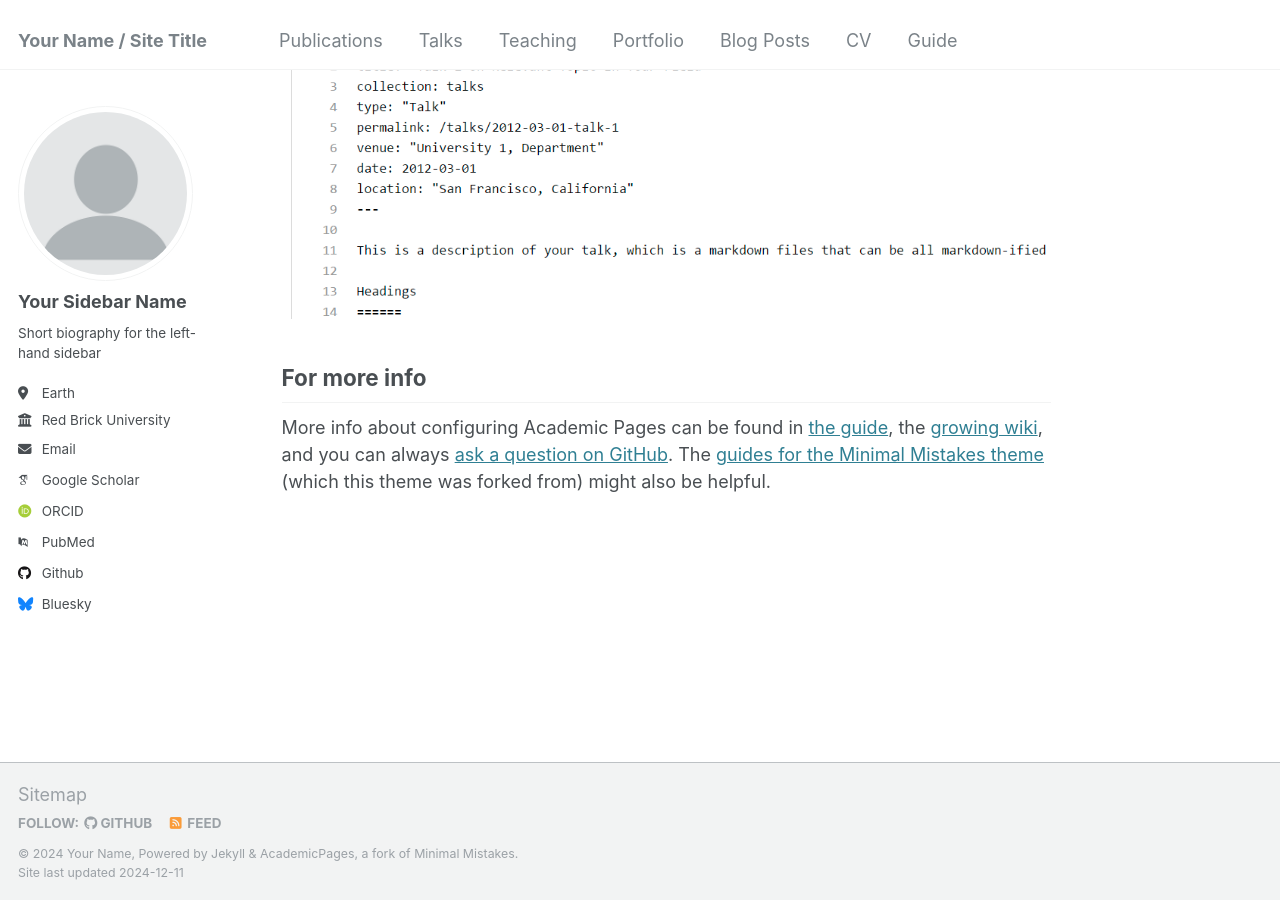
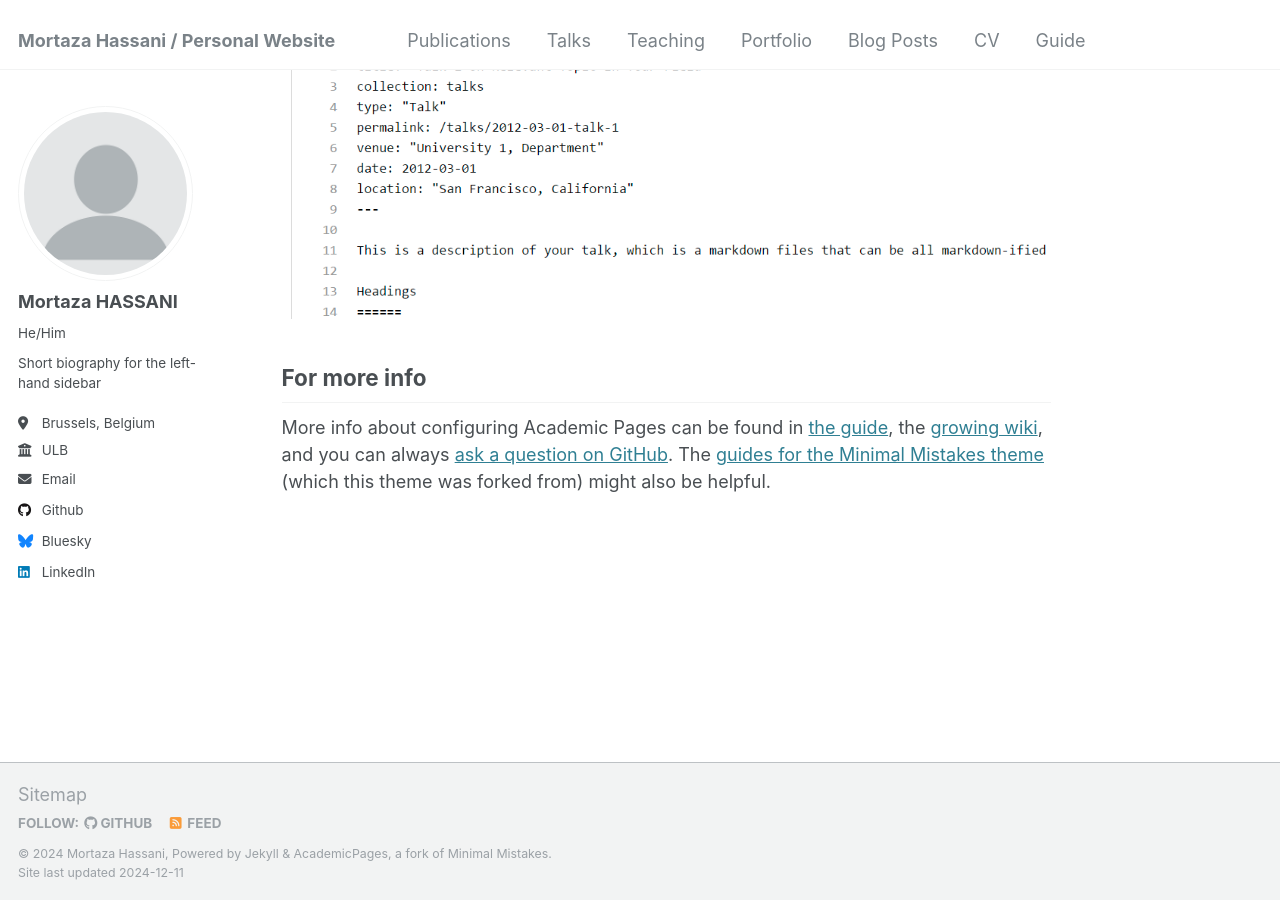
Before and after one commit to MortazaHassani/MortazaHassani.github.io, a Jekyll site: the page built from _pages/about.md, in a window 1280 px wide and 900 px high, scrolled down 2643 px. Built offline with Jekyll 4.4.1, drawn with Linux system fonts in a browser that asks for light colours; some web fonts are replaced.

Commit message:
First init

```diff
--- a/_config.yml
+++ b/_config.yml
@@ -8,13 +8,13 @@
 
 # Basic Site Settings
 locale                   : "en-US"
-title                    : "Your Name / Site Title"
+title                    : "Mortaza Hassani / Personal Website"
 title_separator          : "-"
-name                     : &name "Your Name"
-description              : &description "personal description"
-url                      : https://academicpages.github.io # the base hostname & protocol for your site e.g. "https://[your GitHub username].github.io"
+name                     : &name "Mortaza Hassani"
+description              : &description "Cybersecurity Enthusiasts & Computer Systems Engineer"
+url                      : https://MortazaHassani.github.io # the base hostname & protocol for your site e.g. "https://[your GitHub username].github.io"
 baseurl                  : "" # the subpath of your site, e.g. "/blog"
-repository               : "academicpages/academicpages.github.io"
+repository               : "MortazaHassani/MortazaHassani.github.io"
 
 # Site Author - The following control what appear as part of the author content on the side bar.
 #               If a field is blank the icon and link will not appear, otherwise it will be shown.
@@ -22,21 +22,21 @@ repository               : "academicpages/academicpages.github.io"
 author:
   # Biographic information
   avatar           : "profile.png"
-  name             : "Your Sidebar Name"
-  pronouns         : # example: "she/her"
+  name             : "Mortaza HASSANI"
+  pronouns         : "He/Him"
   bio              : "Short biography for the left-hand sidebar"
-  location         : "Earth"
-  employer         : "Red Brick University"
+  location         : "Brussels, Belgium"
+  employer         : "ULB"
   uri              : # URL
-  email            : "none@example.org"
+  email            : "mortaza.hassani@outlook.com"
 
   # Academic websites
   arxiv            : # URL - Update with the correct link to your profile
-  googlescholar    : "https://scholar.google.com/citations?user=PS_CX0AAAAAJ"
+  googlescholar    : #"https://scholar.google.com/citations?user=PS_CX0AAAAAJ"
   impactstory      : # URL
-  orcid            : "http://orcid.org/yourorcidurl"
+  orcid            : #"http://orcid.org/yourorcidurl"
   semantic         : # URL
-  pubmed           : "https://www.ncbi.nlm.nih.gov/pubmed/?term=john+snow"
+  pubmed           : #"https://www.ncbi.nlm.nih.gov/pubmed/?term=john+snow"
   researchgate     : # URL
   scopus           : # URL
 
@@ -44,7 +44,7 @@ author:
   bitbucket        : # Username - Update with your username on the site
   codepen          : # Username
   dribbble         : # Username
-  github           : "academicpages"
+  github           : "MortazaHassani"
   kaggle           : # Username
   stackoverflow    : # User number or user number and name (i.e., use "1" or "1/jeff-atwood")
 
@@ -58,7 +58,7 @@ author:
   keybase          : # Username
   instagram        : # Username
   lastfm           : # Username
-  linkedin         : # Username
+  linkedin         : "MortazaHassani"
   mastodon         : # URL
   medium           : # URL
   pinterest        : # Username
```
